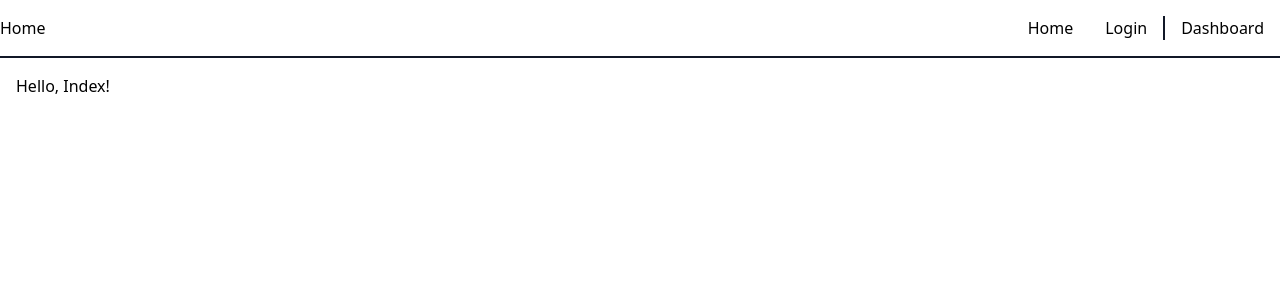
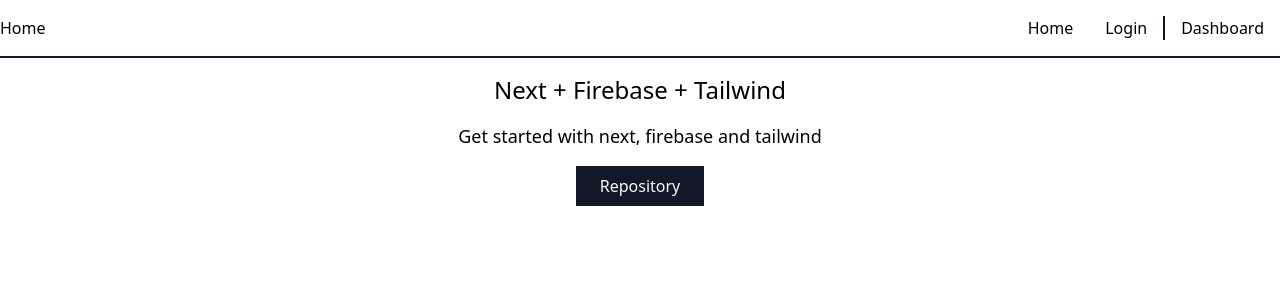
Before and after one commit to damiensedgwick/next-firebase-tailwind, a Next.js app: page / in a window 1280 px wide. Shown: the top 300 px of the page. Built offline with nearby package versions, Linux system fonts and the light colour scheme.

Commit message:
added some content to the landing route

```diff
--- a/src/pages/index.tsx
+++ b/src/pages/index.tsx
@@ -5,8 +5,18 @@
   return (
     <Layout>
       <main className="p-4">
-        <div className="container mx-auto">
-          <h1>Hello, Index!</h1>
+        <div className="container mx-auto flex flex-col">
+          <h1 className="text-2xl text-center">Next + Firebase + Tailwind</h1>
+          <p className="mt-4 text-lg text-center">
+            Get started with next, firebase and tailwind
+          </p>
+          <a
+            className="mt-4 py-2 px-6 text-gray-50 bg-gray-900 self-center"
+            href="https://github.com/damiensedgwick/next-firebase-tailwind"
+            title="A link to the GitHub repository"
+          >
+            Repository
+          </a>
         </div>
       </main>
     </Layout>
```
